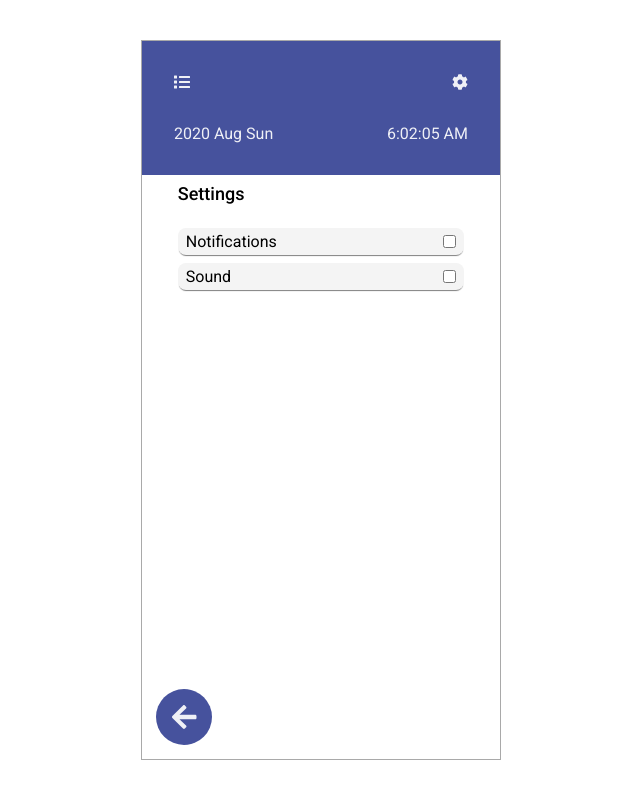
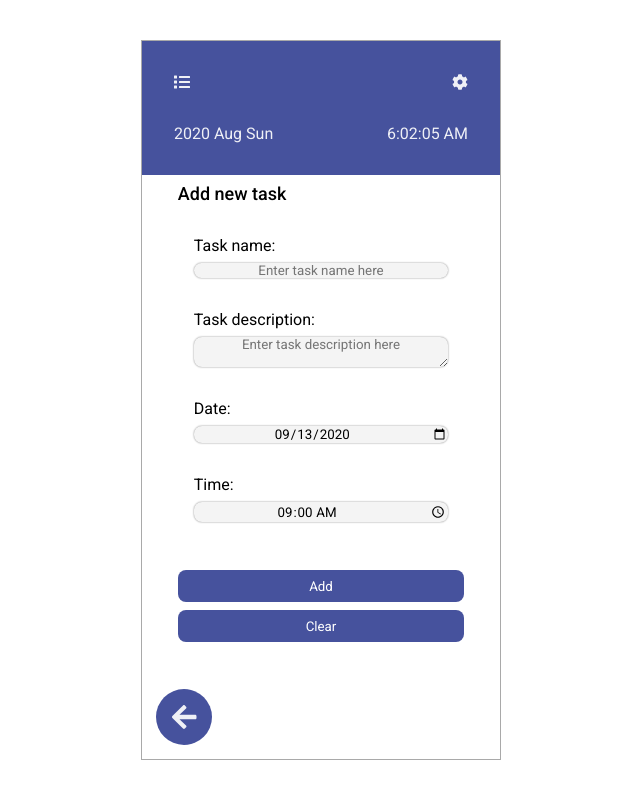
Before and after one commit to 1amL0st/react-todo, a React (Create React App) app: page / in a window 1280 px wide. Shown: the whole page, without its empty margins (319-959 px from the left). Built offline with nearby package versions, Linux system fonts and the light colour scheme.

Commit message:
Add task screen state saving

```diff
--- a/src/App.js
+++ b/src/App.js
@@ -41,7 +41,7 @@ class App extends React.Component {
     this.PushScreen = this.PushScreen.bind(this);
     this.PopScreen = this.PopScreen.bind(this);
 
-    this.state.screen_stack.push(this.settings_screen);
+    this.state.screen_stack.push(this.add_task_screen);
   }
 
   AddTaskSubmitHandler(task) {
--- a/src/components/AddTaskScreen/AddTaskScreen.jsx
+++ b/src/components/AddTaskScreen/AddTaskScreen.jsx
@@ -5,15 +5,37 @@ class AddTaskScreen extends React.Component {
     {
         super(props);
 
+        this.ClearState = this.ClearState.bind(this);
+        this.ClearState();
+
+        this.OnSubmitClickHandler = this.OnSubmitClickHandler.bind(this);
+        this.OnInputChangeHandler = this.OnInputChangeHandler.bind(this);
+        this.OnClearClickHandler = this.OnClearClickHandler.bind(this);
+    }
+
+    ClearState() {
         this.state = {
             taskName: "",
             taskDesc: "",
             taskDate: new Date().toLocaleDateString('en-CA'),
             taskTime: "09:00"
         }
+    }
 
-        this.OnSubmitClickHandler = this.OnSubmitClickHandler.bind(this);
-        this.OnInputChangeHandler = this.OnInputChangeHandler.bind(this);
+    OnClearClickHandler() {
+        this.ClearState();
+        this.setState(this.state);
+    }
+
+    componentWillUnmount() {
+        localStorage.setItem('addTaskScreenState', JSON.stringify(this.state));
+    }
+
+    componentDidMount() {
+        let old_state = JSON.parse(localStorage.getItem('addTaskScreenState'));
+        if (old_state) {
+            this.setState(old_state);
+        }
     }
 
     OnInputChangeHandler(event) {
@@ -39,7 +61,6 @@ class AddTaskScreen extends React.Component {
             });
         }
         event.preventDefault();
-
     }
 
     render() {
@@ -65,7 +86,8 @@ class AddTaskScreen extends React.Component {
                         Time:
                         <input name="taskTime" className="text-input" type="time" value={this.state.taskTime} onChange={this.OnInputChangeHandler}></input>
                     </label>
-                    <input className="submit" type="submit" value="Add" onClick={this.OnSubmitClickHandler}/>
+                    <input className="submit" title="Add task" type="submit" value="Add" onClick={this.OnSubmitClickHandler}/>
+                    <input className="submit clear" title="Clear fields" type="button" value="Clear" onClick={this.OnClearClickHandler}></input>
                 </form>
             </div>
         )
--- a/src/components/AddTaskScreen/AddTaskScreen.scss
+++ b/src/components/AddTaskScreen/AddTaskScreen.scss
@@ -45,4 +45,8 @@
           cursor: pointer;
       }
   }
+
+  .submit.clear {
+    margin-top: 8px;
+  }
 }
--- a/src/components/Footer/Footer.jsx
+++ b/src/components/Footer/Footer.jsx
@@ -7,7 +7,7 @@ class Footer extends React.Component {
     render() {
         return (
             <div className="footer" style={{zIndex:'999999'}}>
-                <span className="button--left" style={{visibility: (this.props.lBtn.isVisible) ? 'visible' : 'hidden'}}
+                <span className="button--left" title="Back" style={{visibility: (this.props.lBtn.isVisible) ? 'visible' : 'hidden'}}
                 onClick={() => {this.props.lBtn.onClick()}}>
                     <FontAwesomeIcon icon={icons.faArrowLeft}></FontAwesomeIcon>
                 </span>
```
